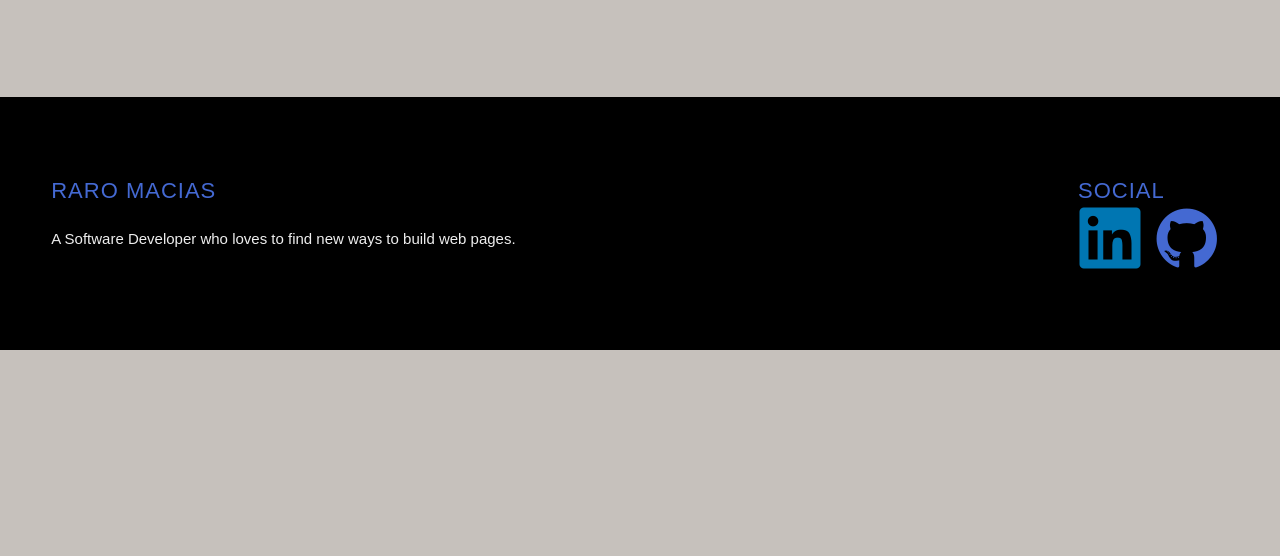
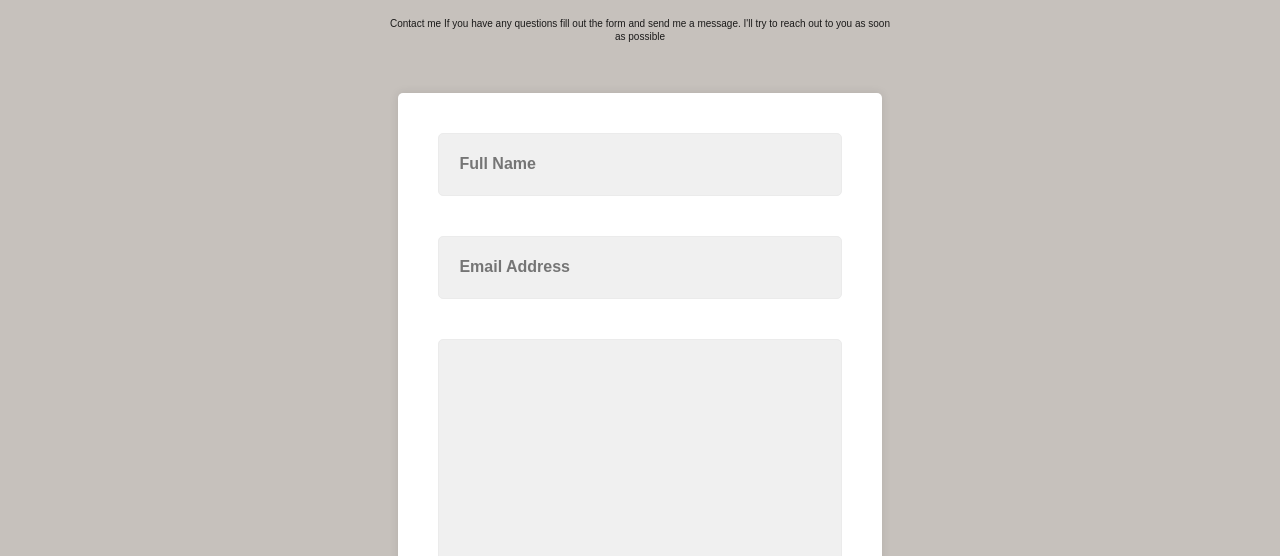
Before and after one commit to raromacias/raromacias.github.io, a website: page index.html in a window 1280 px wide. Shown: the part 2244-2800 px from the top of the page. Before the commit the page ends 2594 px from the top, so only its background shows below. Drawn offline with nearby package versions, Linux system fonts and the light colour scheme.

Commit message:
working on form

```diff
--- a/cover.css
+++ b/cover.css
@@ -161,13 +161,17 @@ section {
 }
 
 .heading-primary {
-    margin: 0px 0px 30px 4px;
-    color: #081e5c;
-    font-weight: 400;
-    line-height: 1.1;
-    display: block;
-    margin-inline-start: 4px;
-    margin-inline-end: 0px;
+    font-size: 6rem;
+    text-transform: uppercase;
+    letter-spacing: 3px;
+    text-align: center;
+    color: #081e5c;}
+    @media only screen and (max-width: 37.5em){
+      .heading-primary{
+        font-size: 4.5rem;}}
+
+.heading-sec_mb-bg {
+  margin-bottom: 11rem;
 }
 
 .heading-sm {
@@ -303,7 +307,7 @@ section.resume-section {
   flex-shrink: 0;
   padding-top: 5rem!important;
   padding-bottom: 5rem!important;
-  max-width: 100%;
+  max-width: 110rem;
   display: flex;
   flex-wrap: wrap;
   flex-direction: column;
@@ -346,6 +350,56 @@ section.resume-section {
   margin: auto;
   width: 92%;
 }
+
+#contact {
+  display: flex;
+  align-items: center;
+  justify-content: center;
+  text-align: center;
+  flex-direction: column;
+  padding-top: 2em;
+  padding-bottom: 2em;
+}
+
+.contact__form-container {
+  box-shadow: 0 0 10px rgba(0, 0, 0, 0.1);
+  background: white;
+  padding: 4rem;
+  margin-top: 6rem;
+  max-width: 80rem;
+  text-align: right;
+  width: 95%;
+  border-radius: 5px;
+  margin: 5rem auto 0 auto; }
+  @media only screen and (max-width:37.5em){
+    .contact__form-container{
+      padding: 3rem;}}
+  .contact__form-field {
+    margin-bottom: 4rem;}
+    @media only screen and (max-width: 37.5em){
+      .contact__form-field{
+        margin-bottom: 3rem;}}
+  .contact__form-input {
+    color: #333;
+    padding: 2rem;
+    width: 100%;
+    border: 1px solid #ebebeb;
+    font-size: 1.6rem;
+    letter-spacing: 0px;
+    background: #f0f0f0;
+    border-radius: 5px;
+    font-weight: 600;
+  }
+
+
+
+.contact-row h1 {
+  color: #4469D2;
+  padding-top: 1em;
+  padding-bottom: 1em;
+}
+
+
 
 .main-footer {
   background: #000;}
--- a/index.html
+++ b/index.html
@@ -59,13 +59,15 @@
       <h1 class="about-text" id="about-title">About me</h1>
       <div class="textcontainer">
         <div class="styledtext">
-      <p>A Software Developer with a background in manufacturing. Always willing to learn new processes and loves asking the right questions. My interests include theatre, poetry, and basketball. </p>
+          <p>A Software Developer with a background in manufacturing. Always willing to learn new processes and loves
+            asking the right questions. My interests include theatre, poetry, and basketball. </p>
         </div>
         <div>
           <div class="imgcontainer">
             <div style="max-width: 500px; display:block">
-          <img role="presentation" aria-hidden="true" src="https://res.cloudinary.com/dz7njgq35/image/upload/v1670788891/IMG_4271_1_aioi38.jpg"  class="img-fluid"
-            alt="background picture" style="max-width:100%; display:block; position:static ">
+              <img role="presentation" aria-hidden="true"
+                src="https://res.cloudinary.com/dz7njgq35/image/upload/v1670788891/IMG_4271_1_aioi38.jpg"
+                class="img-fluid" alt="background picture" style="max-width:100%; display:block; position:static ">
             </div>
           </div>
         </div>
@@ -151,10 +153,55 @@
       </div>
       <span>
         <video class="img-fluid img-resume" controls>
-        <source src="https://res.cloudinary.com/dz7njgq35/video/upload/v1670970366/Screen_Recording_2022-11-30_at_6.29.29_PM_uoc4up.mov">
+          <source
+            src="https://res.cloudinary.com/dz7njgq35/video/upload/v1670970366/Screen_Recording_2022-11-30_at_6.29.29_PM_uoc4up.mov">
         </video>
       </span>
 
+    </section>
+    <section id="contact">
+      <div class="main-container">
+        <h2 class="heading heading-sec heading-sec_mb-med">
+          <span class="heading-sec_main heading-sec_main--lt">Contact me</span>
+          <span class="heading-sec_sub heading-sec_sub--lt">If you have any questions fill out the form and send me a message. I'll try to reach out to you as soon
+            as possible
+          </span>
+        </h2>
+        <div class="contact__form-container">
+        <form target="_blank" action="https://formsubmit.co/9f29dc05de9ff1cd9b9d8c56df7c7eb7" method="POST">
+          <div class="contact__form-field">
+            <input
+            type="name"
+            name="name"
+            placeholder="Full Name"
+            required
+            class="contact__form-input"
+            >
+          </div>
+          <div class="contact__form-field">
+            <input
+            type="email"
+            name="email"
+            placeholder="Email Address"
+            required
+            class= 'contact__form-input'
+            >
+          </div>
+          <div class="contact__form-field">
+            <textarea
+            name="message"
+            id="message"
+            cols="30"
+            rows="10"
+            required
+            class="contact__form-input"
+            >
+          </textarea>
+          </div>
+          <button type="submit">Submit</button>
+        </form>
+      </div>
+    </div>
     </section>
   </main>
   <footer class="main-footer">
```
Lines whose indentation alone changed are shown as unchanged.
